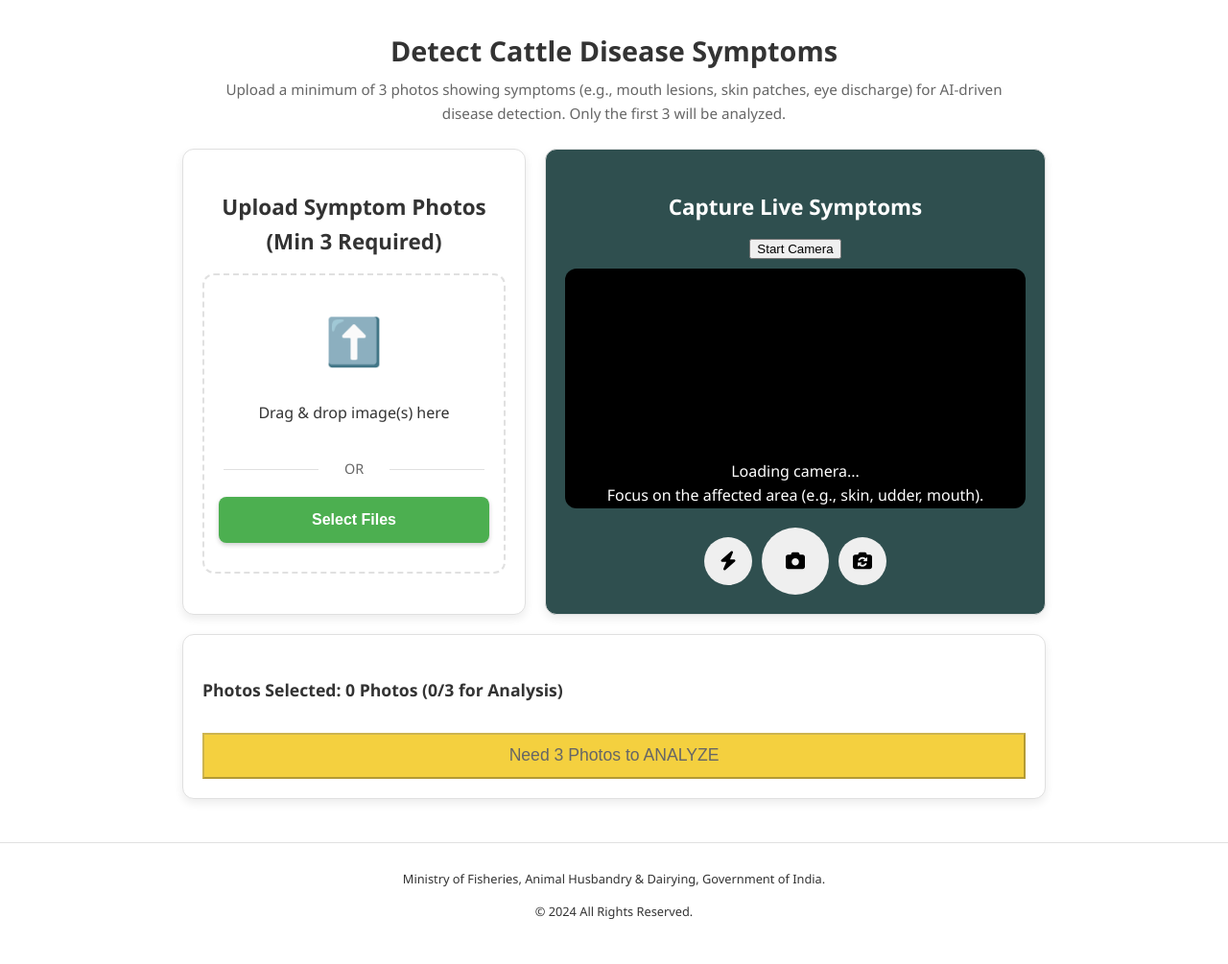
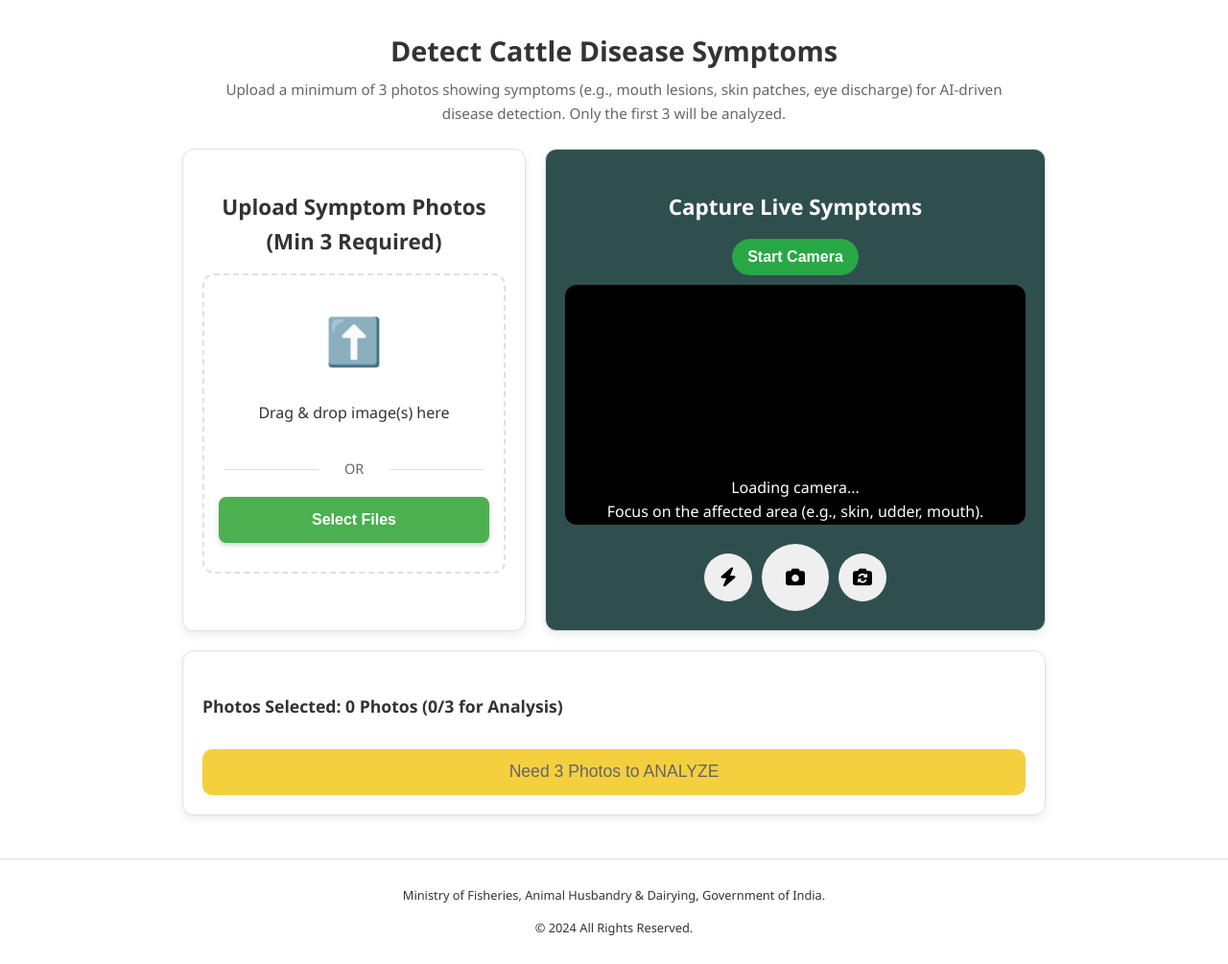
Before and after one commit to yashjangir04/Breed, a plain HTML site: page index.html in a window 1280 px wide. Shown: the part 66-1071 px from the top of the page at 96% size. Drawn offline with Linux system fonts and the light colour scheme.

Commit message:
Add files via upload

```diff
--- a/index.html
+++ b/index.html
@@ -180,6 +180,23 @@
         color: var(--primary-green);
       }
 
+      #startCameraBtn {
+        background-color: #28a745; /* green */
+        color: white;
+        padding: 10px 16px;
+        border: none;
+        border-radius: 25px;
+        font-size: 16px;
+        font-weight: 600;
+        cursor: pointer;
+        transition: all 0.3s ease;
+        margin-bottom: 20px;
+      }
+
+      #startCameraBtn:hover {
+        background-color: #14872d;
+      }
+
       .upload-card .or-separator {
         font-size: 0.9em;
         color: var(--text-color-light);
@@ -279,6 +296,10 @@
         min-height: 48px;
         font-size: 1.1em;
         margin-top: 20px;
+        outline: none;
+        border: none;
+        border-radius: 10px;
+        cursor: pointer;
       }
       #predictBtn:disabled {
         background-color: var(--primary-yellow) !important;
@@ -298,7 +319,7 @@
         transform: translateX(-50%);
         background-color: var(--primary-green);
         color: white;
-        font-size: 0.65em;
+        font-size: 0.4em;
         padding: 2px 5px;
         border-radius: 4px;
         font-weight: bold;
@@ -731,11 +752,10 @@
               `Prediction failed: ${result.message || "Unknown server error"}`
             );
           }
+          updateUI();
         } catch (error) {
           console.error("API Error:", error);
           alert("Could not reach the AI service. Check network/server.");
-        } finally {
-          updateUI();
         }
       }
 
@@ -744,14 +764,12 @@
       // ===================================================================
       const startCameraBtn = document.getElementById("startCameraBtn");
 
-      // Start + Flip on click
       startCameraBtn.addEventListener("click", async () => {
         isFrontCamera = !isFrontCamera;
         startCamera(isFrontCamera ? "user" : "environment");
         cameraFeed.style.transform = isFrontCamera ? "scaleX(-1)" : "scaleX(1)";
       });
 
-      // Keep only updateUI on load
       window.onload = () => {
         updateUI();
       };
```
